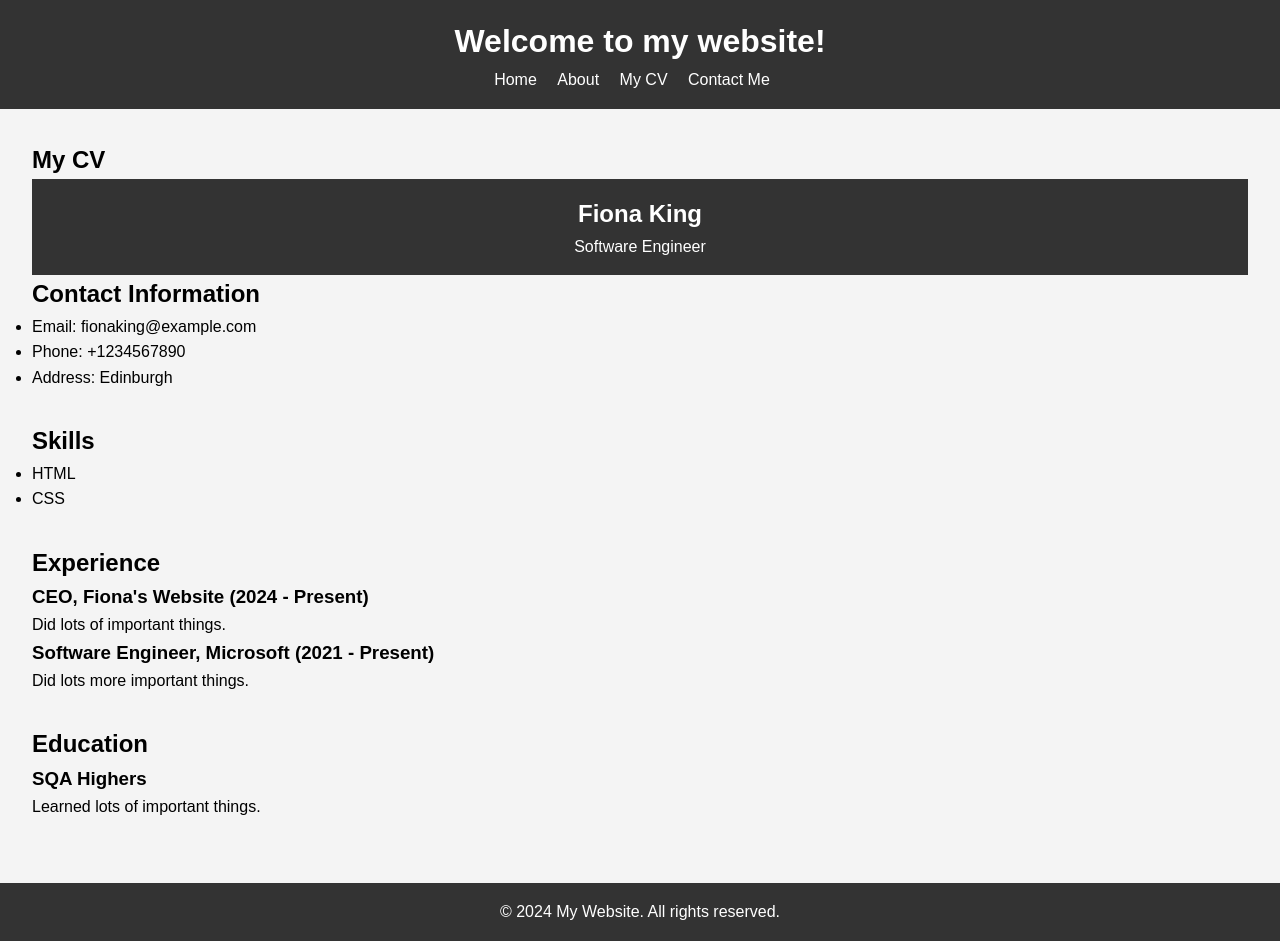
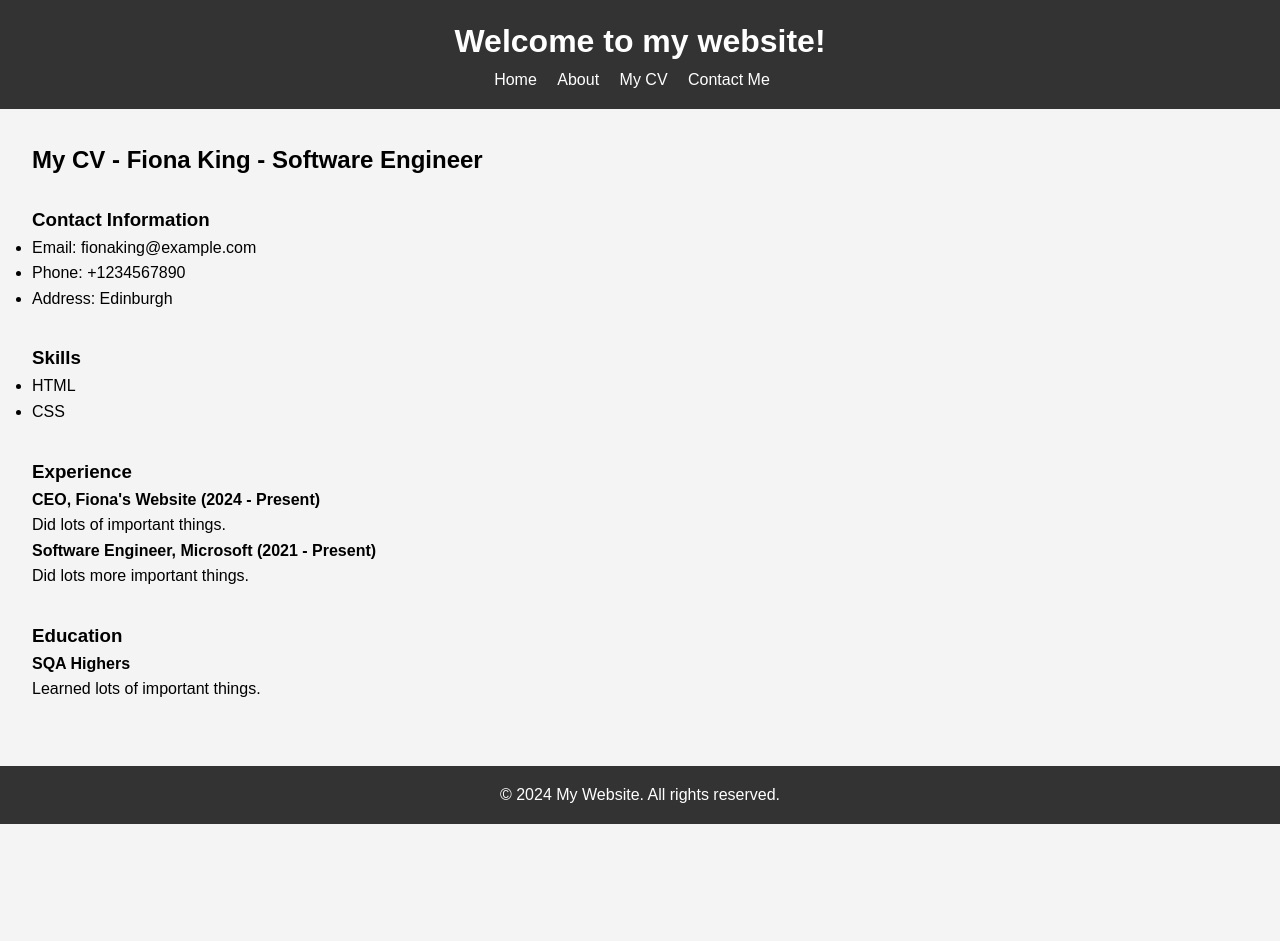
Before and after one commit to fionaeking/work-experience-students-example-2024, a plain HTML site: page cv/cv.html in a window 1280 px wide. After the commit the page ends 824 px from the top, so only its background shows below. Drawn offline with Linux system fonts and the light colour scheme.

Commit message:
Make small markups

```diff
--- a/cv/cv.html
+++ b/cv/cv.html
@@ -20,14 +20,11 @@
     </header>
     <main>
         <section>
-            <h2>My CV</h2>
+            <h2>My CV - Fiona King - Software Engineer</h2>
+            <br>
             <div class="container">
-                <header>
-                    <h1>Fiona King</h1>
-                    <p>Software Engineer</p>
-                </header>
                 <section>
-                    <h2>Contact Information</h2>
+                    <h3>Contact Information</h3>
                     <ul>
                         <li>Email: fionaking@example.com</li>
                         <li>Phone: +1234567890</li>
@@ -35,22 +32,22 @@
                     </ul>
                 </section>
                 <section>
-                    <h2>Skills</h2>
+                    <h3>Skills</h3>
                     <ul>
                         <li>HTML</li>
                         <li>CSS</li>
                     </ul>
                 </section>
                 <section>
-                    <h2>Experience</h2>
-                    <h3>CEO, Fiona's Website (2024 - Present)</h3>
+                    <h3>Experience</h3>
+                    <h4>CEO, Fiona's Website (2024 - Present)</h4>
                     <p>Did lots of important things.</p>
-                    <h3>Software Engineer, Microsoft (2021 - Present)</h3>
+                    <h4>Software Engineer, Microsoft (2021 - Present)</h4>
                     <p>Did lots more important things.</p>
                 </section>
                 <section>
-                    <h2>Education</h2>
-                    <h3>SQA Highers</h3>
+                    <h3>Education</h3>
+                    <h4>SQA Highers</h4>
                     <p>Learned lots of important things.</p>
                 </section>
             </div>
```
Also changed, not shown: form/form.html (+1 -1 lines).
